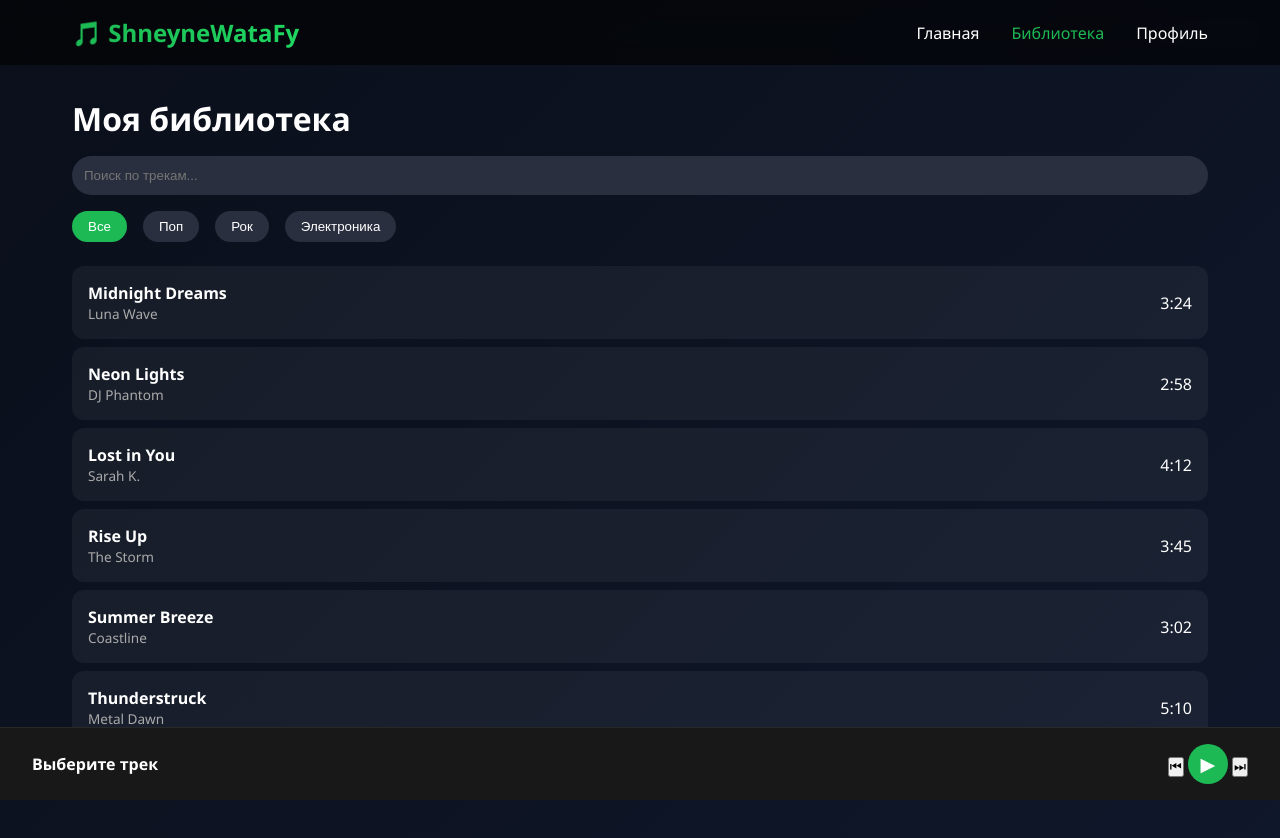
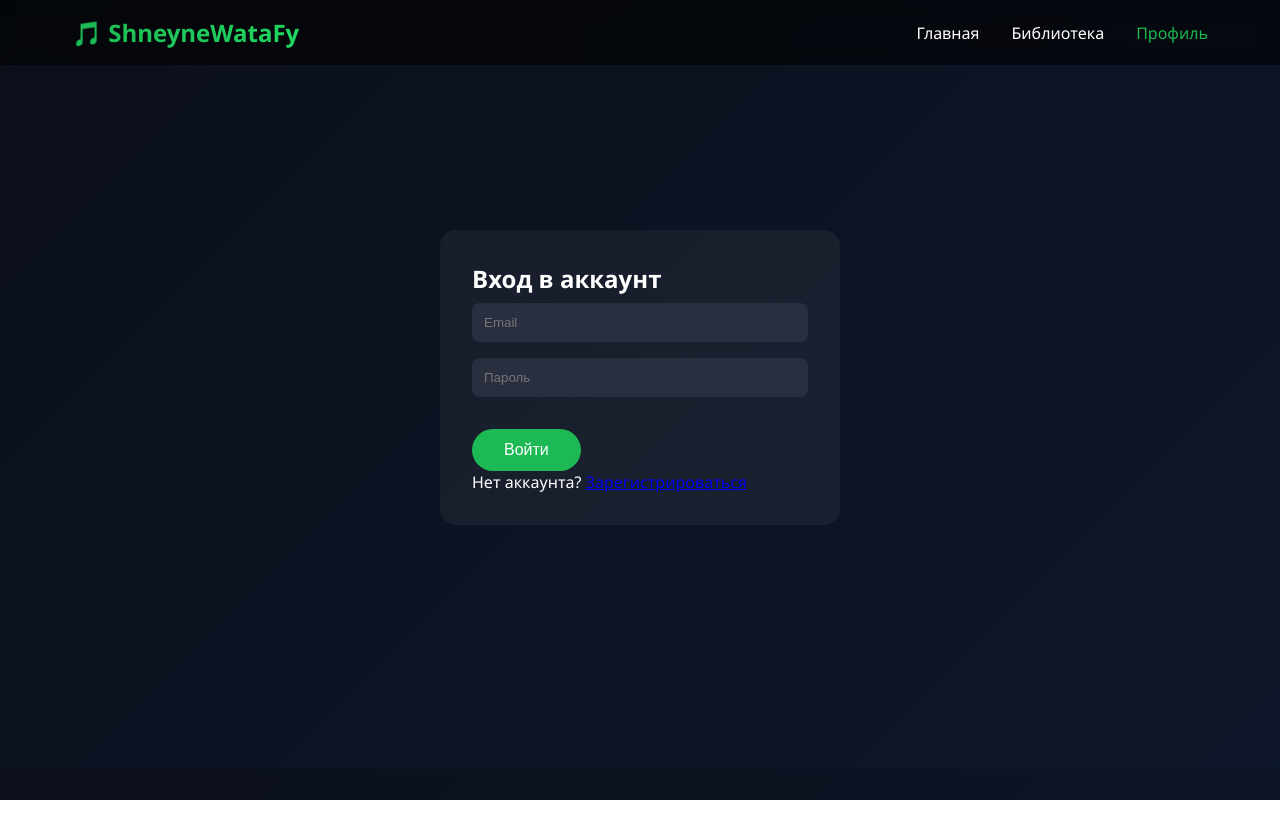
Before and after one commit to InoAgent777/52Ngg, a plain HTML site: page library.html in a window 1280 px wide. After the commit the page ends 800 px from the top, so only its background shows below. Drawn offline with Linux system fonts and the light colour scheme.

Commit message:
Update library.html

```diff
--- a/library.html
+++ b/library.html
@@ -3,7 +3,7 @@
 <head>
     <meta charset="UTF-8">
     <meta name="viewport" content="width=device-width, initial-scale=1.0">
-    <title>Библиотека — ShneyneWataFy</title>
+    <title>Профиль — ShneyneWataFy</title>
     <link rel="stylesheet" href="style.css">
 </head>
 <body>
@@ -12,71 +12,49 @@
             <div class="logo">🎵 ShneyneWataFy</div>
             <ul class="nav-links">
                 <li><a href="index.html">Главная</a></li>
-                <li><a href="library.html" class="active">Библиотека</a></li>
-                <li><a href="profile.html">Профиль</a></li>
+                <li><a href="library.html">Библиотека</a></li>
+                <li><a href="profile.html" class="active">Профиль</a></li>
             </ul>
         </div>
     </nav>
 
     <main class="container">
-        <h1>Моя библиотека</h1>
-        <div class="search-bar">
-            <input type="text" id="searchInput" placeholder="Поиск по трекам..." onkeyup="filterTracks()">
+        <div class="auth-container">
+            <div class="auth-box">
+                <h2>Вход в аккаунт</h2>
+                <form id="loginForm">
+                    <input type="email" id="loginEmail" placeholder="Email" required>
+                    <input type="password" id="loginPassword" placeholder="Пароль" required>
+                    <div id="loginError" class="error-msg"></div>
+                    <button type="submit" class="btn-primary">Войти</button>
+                </form>
+                <p class="auth-switch">Нет аккаунта? <a href="#" id="showRegister">Зарегистрироваться</a></p>
+            </div>
         </div>
-        <div class="genre-filter">
-            <button class="filter-btn active" data-genre="all">Все</button>
-            <button class="filter-btn" data-genre="pop">Поп</button>
-            <button class="filter-btn" data-genre="rock">Рок</button>
-            <button class="filter-btn" data-genre="electronic">Электроника</button>
-        </div>
-        <div class="track-list" id="libraryTrackList"></div>
     </main>
-
-    <div class="player">
-        <div class="player-info">
-            <span id="currentTrack">Выберите трек</span>
-            <span id="currentArtist"></span>
-        </div>
-        <div class="player-controls">
-            <button id="prevBtn">⏮</button>
-            <button id="playBtn">▶</button>
-            <button id="nextBtn">⏭</button>
-        </div>
-    </div>
 
     <script src="script.js"></script>
     <script>
-        const libraryTracks = [
-            { title: "Midnight Dreams", artist: "Luna Wave", duration: "3:24", genre: "electronic" },
-            { title: "Neon Lights", artist: "DJ Phantom", duration: "2:58", genre: "electronic" },
-            { title: "Lost in You", artist: "Sarah K.", duration: "4:12", genre: "pop" },
-            { title: "Rise Up", artist: "The Storm", duration: "3:45", genre: "rock" },
-            { title: "Summer Breeze", artist: "Coastline", duration: "3:02", genre: "pop" },
-            { title: "Thunderstruck", artist: "Metal Dawn", duration: "5:10", genre: "rock" }
-        ];
-        window.libraryTracks = libraryTracks;
-        renderTrackList(libraryTracks, 'libraryTrackList');
-        setupPlayer();
+        const loginForm = document.getElementById('loginForm');
+        const loginError = document.getElementById('loginError');
 
-        window.filterTracks = function() {
-            const search = document.getElementById('searchInput').value.toLowerCase();
-            const activeGenre = document.querySelector('.filter-btn.active')?.dataset.genre || 'all';
-            let filtered = libraryTracks;
-            if (activeGenre !== 'all') {
-                filtered = filtered.filter(t => t.genre === activeGenre);
+        loginForm.addEventListener('submit', function(e) {
+            e.preventDefault();
+            const email = document.getElementById('loginEmail').value;
+            const password = document.getElementById('loginPassword').value;
+
+            if (!email.includes('@') || email.length < 5) {
+                loginError.textContent = 'Введите корректный email';
+                return;
             }
-            if (search) {
-                filtered = filtered.filter(t => t.title.toLowerCase().includes(search) || t.artist.toLowerCase().includes(search));
+            if (password.length < 4) {
+                loginError.textContent = 'Пароль должен быть не менее 4 символов';
+                return;
             }
-            renderTrackList(filtered, 'libraryTrackList');
-        };
-
-        document.querySelectorAll('.filter-btn').forEach(btn => {
-            btn.addEventListener('click', function() {
-                document.querySelectorAll('.filter-btn').forEach(b => b.classList.remove('active'));
-                this.classList.add('active');
-                filterTracks();
-            });
+            loginError.textContent = '';
+            alert('Успешный вход! Добро пожаловать в ShneyneWataFy');
+            loginError.style.color = 'green';
+            loginError.textContent = 'Вход выполнен!';
         });
     </script>
 </body>
```
